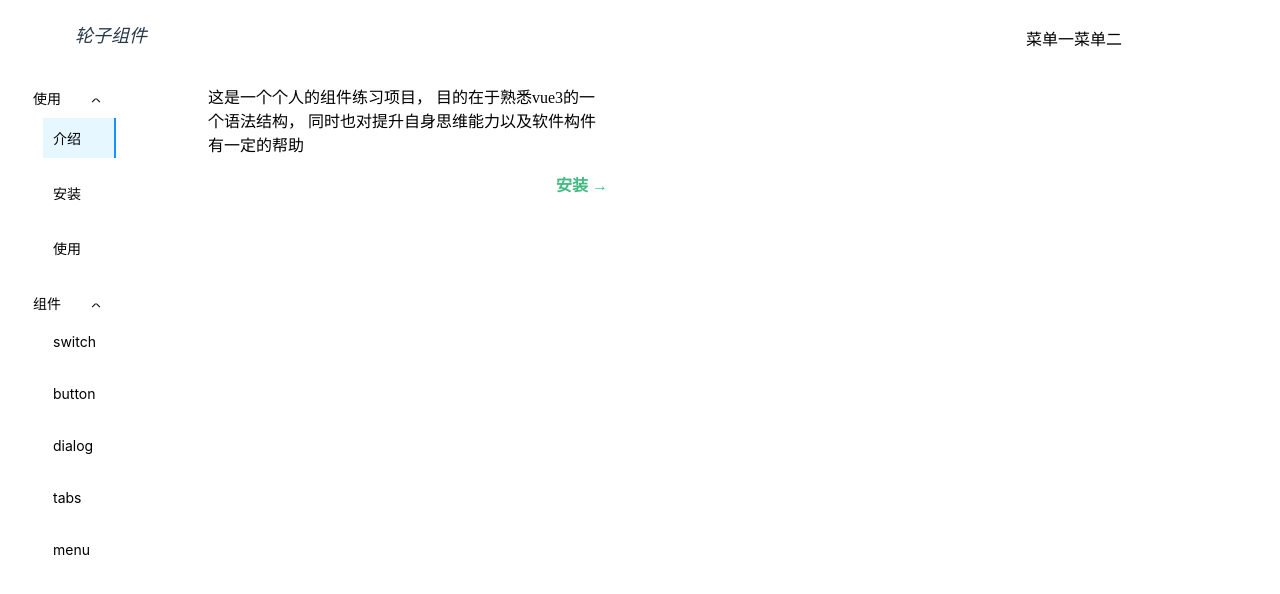
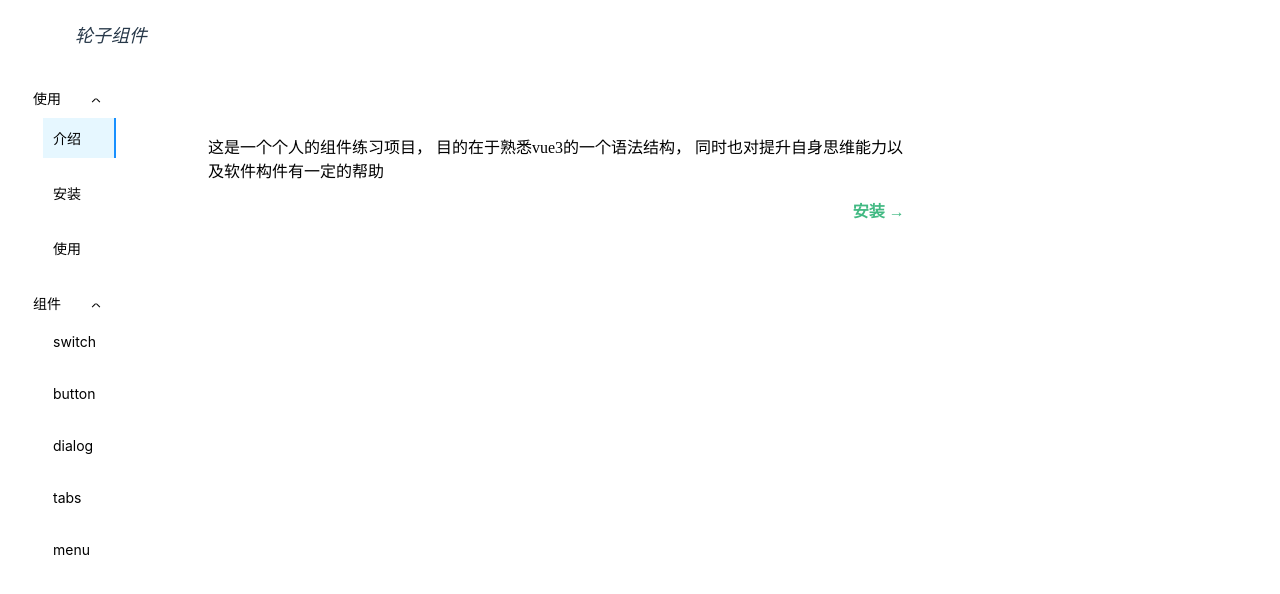
Before and after one commit to HW0001/Vue3-ui, a Vue app: page /doc/introduce in a window 1280 px wide. Shown: the top 594 px of the page. Built offline with nearby package versions, Linux system fonts and the light colour scheme.

Commit message:
修改样式

```diff
--- a/index.html
+++ b/index.html
@@ -5,7 +5,7 @@
   <link rel="icon" href="/favicon.ico" />
   <meta name="viewport" content="width=device-width, initial-scale=1.0">
   <title>golu-ui</title>
-  <script src="//at.alicdn.com/t/font_2133655_jpvqz6hbl0i.js"></script>
+  <script src="//at.alicdn.com/t/font_2133655_flj2cbcnruw.js"></script>
 </head>
 <body>
   <div id="app"></div>
--- a/src/components/Install.vue
+++ b/src/components/Install.vue
@@ -12,7 +12,7 @@
 
 <style lang="scss" scoped>
 div {
-    width: 400px;
+  width: 80%;
 }
 
 .back {
--- a/src/components/Introduce.vue
+++ b/src/components/Introduce.vue
@@ -11,7 +11,7 @@
 
 <style lang="scss" scoped>
 div {
-    width: 400px;
+    width: 80%;
 }
 
 a {
--- a/src/components/StartUse.vue
+++ b/src/components/StartUse.vue
@@ -11,7 +11,7 @@
 
 <style lang="scss" scoped>
 div {
-    width: 400px;
+  width: 80%;
 }
 
 .back {
--- a/src/components/TopNav.vue
+++ b/src/components/TopNav.vue
@@ -1,20 +1,19 @@
 <template>
 <div class="topnav">
-    <span class="micon" @click="toggleVisidle" v-if="isVisiblleIcon">
+    <span class="micon" @click="toggleVisidle" v-if="VisiblleIcon">
         <svg class="icon" aria-hidden="true">
             <use xlink:href="#icon-caidan"></use>
         </svg></span>
     <div class="logo">
         <router-link to='/home'>
             <svg class="icon" aria-hidden="true">
-                <use xlink:href="#icon-gulu"></use>
+                <use xlink:href="#icon-yuanquanquan"></use>
             </svg>
             <span>轮子组件</span>
         </router-link>
     </div>
     <div class="funcs">
-        <span>菜单一</span>
-        <span>菜单二</span>
+        <span  link theme="primary"  v-if="!VisiblleIcon"><router-link to="/doc/switch">文档</router-link> </span>
     </div>
 </div>
 </template>
@@ -29,7 +28,8 @@ import router from '../router';
 import component from '*.vue';
 export default {
     props: {
-        isVisiblleIcon: Boolean
+        VisiblleIcon: Boolean,
+
     },
     setup(props, context) {
         const asidecis = inject < Ref < boolean >> ("asidevis");
@@ -91,6 +91,10 @@ export default {
         top: 0px;
         display: flex;
         align-items: center;
+      a{
+        font-size: 18px;
+        font-weight: 600;
+      }
     }
 
     @media (max-width:500px) {
--- a/src/views/Doc.vue
+++ b/src/views/Doc.vue
@@ -1,6 +1,6 @@
 <template>
 <div class="doc">
-    <top-nav :isVisiblleIcon="true" />
+    <top-nav :VisiblleIcon="true" />
     <div class="content">
         <aside class="asidediv" v-if="asidevisib">
             <aside-list></aside-list>
@@ -48,6 +48,7 @@ export default {
         .maindiv {
             padding-left: 50px;
             min-width: 50%;
+            margin-top: 50px;
         }
     }
 }
--- a/src/views/Home.vue
+++ b/src/views/Home.vue
@@ -1,6 +1,6 @@
 <template>
 <div class="topnavcontenor">
-    <top-nav :isVisiblleIcon="false" />
+    <top-nav :VisiblleIcon="false" />
     <div class="content">
         <img src="../assets/logo.png" />
         <p>一个基于vue3打造的自定义组件项目，</p>
```
